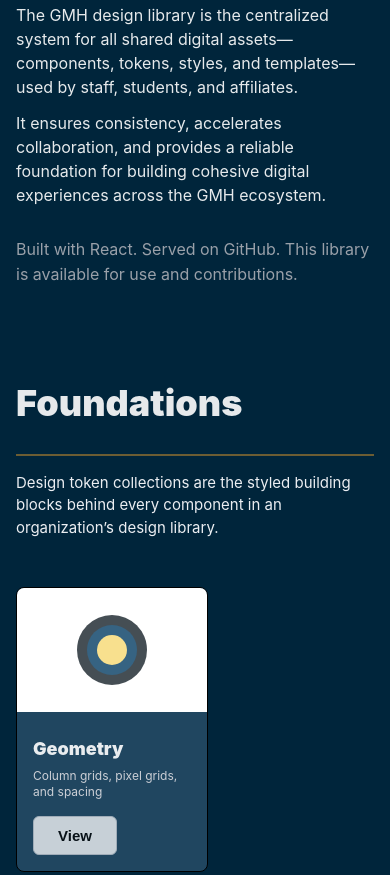
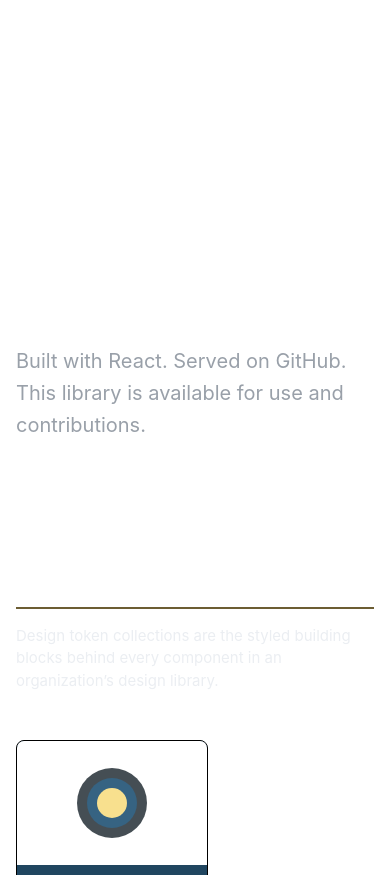
Before and after one commit to GlobalMH/design-library, a plain HTML site: page index.html in a window 390 px wide. Shown: the part 373-1248 px from the top of the page. Drawn offline with Linux system fonts and the light colour scheme.

Commit message:
body transparent

```diff
--- a/styles.css
+++ b/styles.css
@@ -7,7 +7,7 @@
 
 body {
     font-family: 'Avenir', 'Avenir Next', -apple-system, BlinkMacSystemFont, 'Segoe UI', system-ui, sans-serif;
-    background-color: #00253B;
+    background-color: transparent; /* #00253B; */
     color: #ffffff;
     line-height: 1.5;
     overflow-x: hidden;
@@ -20,7 +20,6 @@ main {
 
 
 .container {
-    max-width: 800px;
     margin: 0 auto;
     padding: 0 1rem;
 }
@@ -270,28 +269,17 @@ main {
 /* Responsive Design */
 @media (max-width: 888px) {
     .title {
-        font-size: 4rem;
+        font-size: 5rem;
     }
 
     .hero-description {
         max-width: 100%;
     }
 
-    .description-main,
-    .description-sub {
-        font-size: 1rem;
-    }
 
-    .card {
-        width: 100%;
-        max-width: 12rem;
-    }
 }
 
 @media (max-width: 424px) {
-    .title {
-        font-size: 5rem;
-    }
 
 
     .nav-buttons {
```
